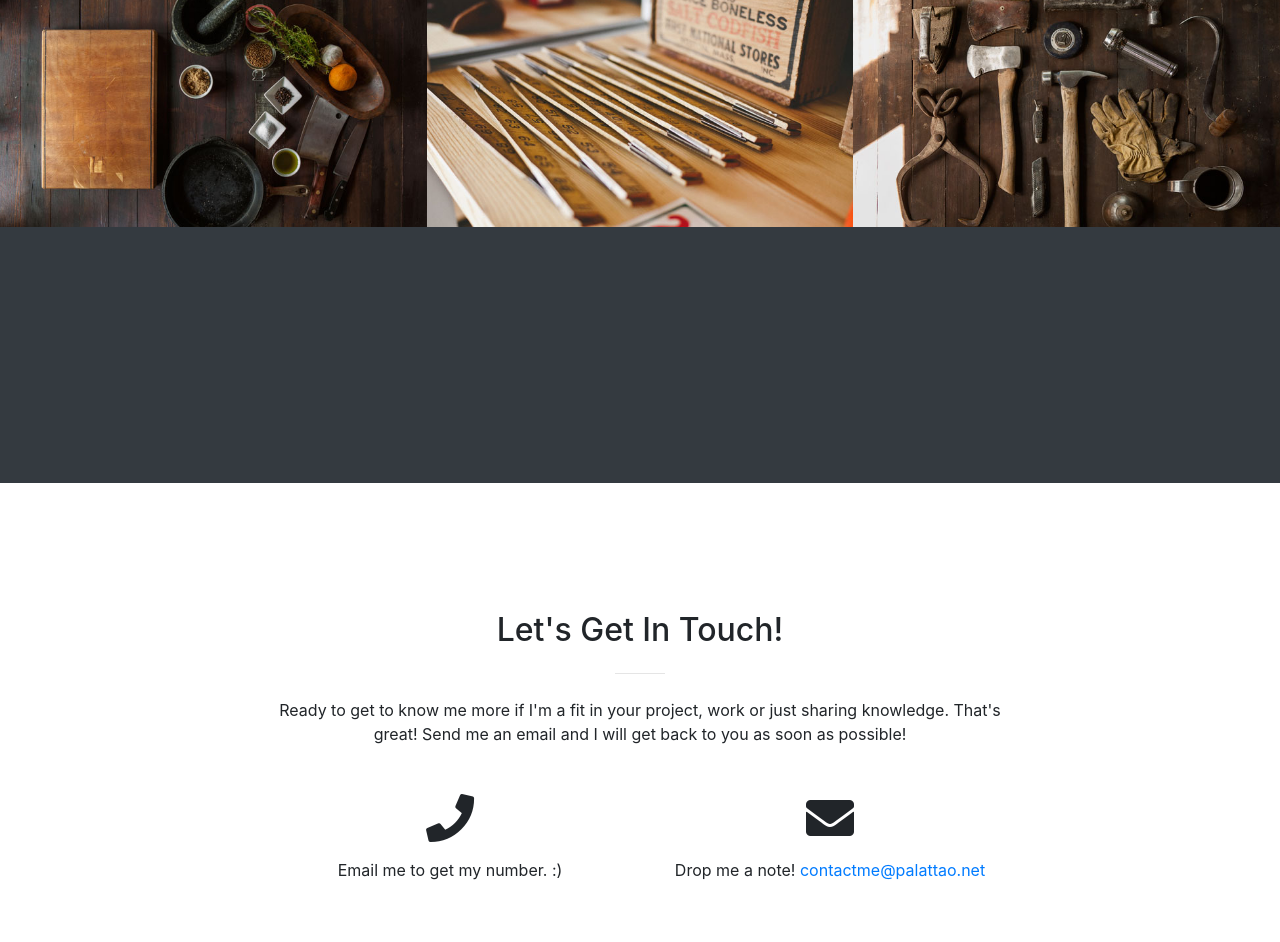
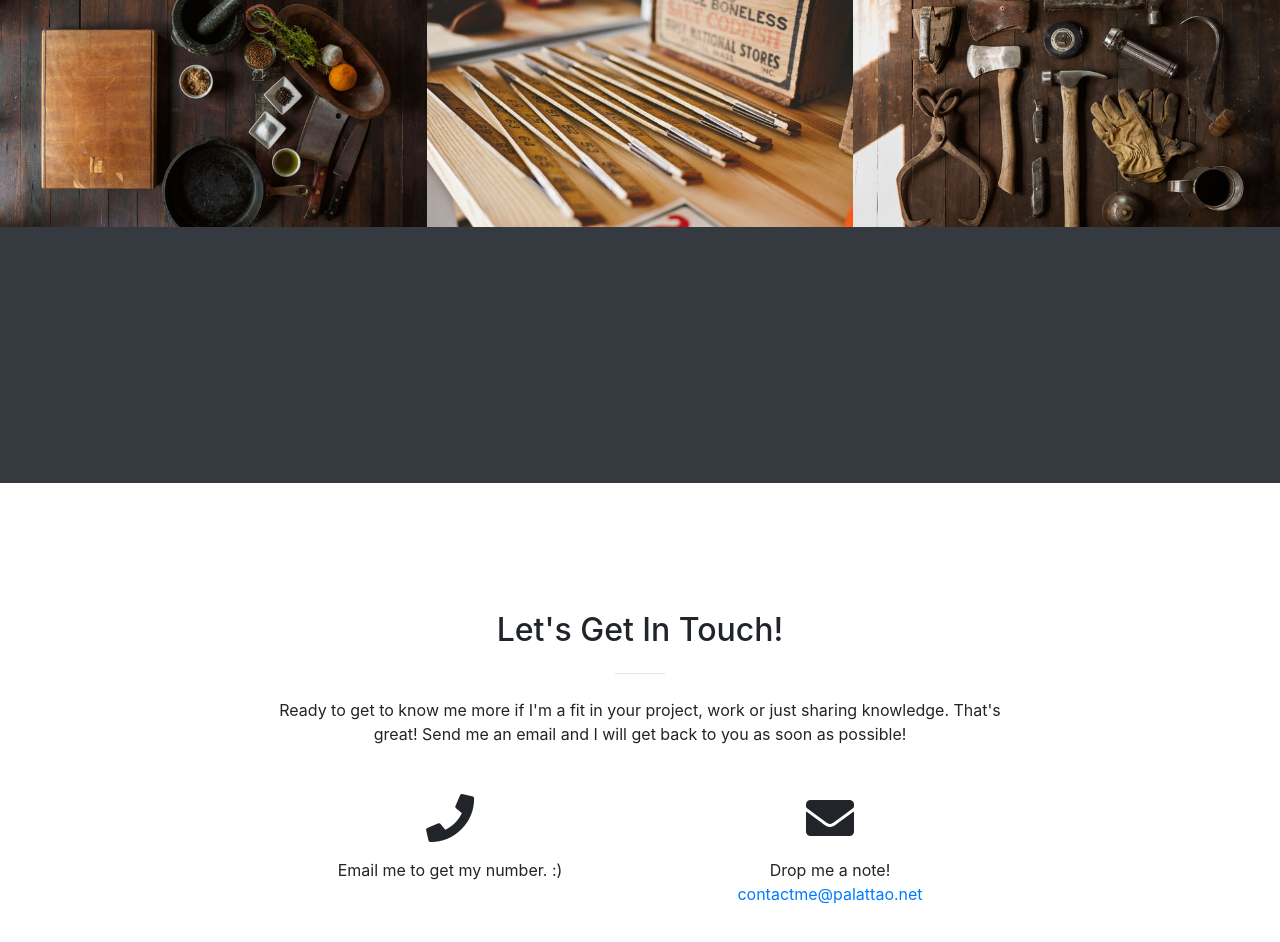
Before and after one commit to kindredFP/kindredfp.github.io, a website with bundled scripts: page index.html in a window 1280 px wide. Shown: the part 2195-3137 px from the top of the page. Built offline with nearby package versions, Linux system fonts and the light colour scheme.

Commit message:
cname updates

```diff
--- a/index.html
+++ b/index.html
@@ -262,7 +262,7 @@
         <div class="col-lg-4 mr-auto text-center">
           <i class="fas fa-envelope fa-3x mb-3 sr-contact-2"></i>
           <p>
-            Drop me a note!
+            Drop me a note!<br>
             <a href='m&#97;&#105;lto&#58;c&#37;6F&#37;6&#69;%74a%63tme&#37;40%&#55;0alattao&#46;&#110;e%7&#52;'>&#99;&#111;nta&#99;&#116;me&#64;palattao&#46;ne&#116;</a>
           </p>
         </div>
```
Also changed, not shown: 1 other file.
